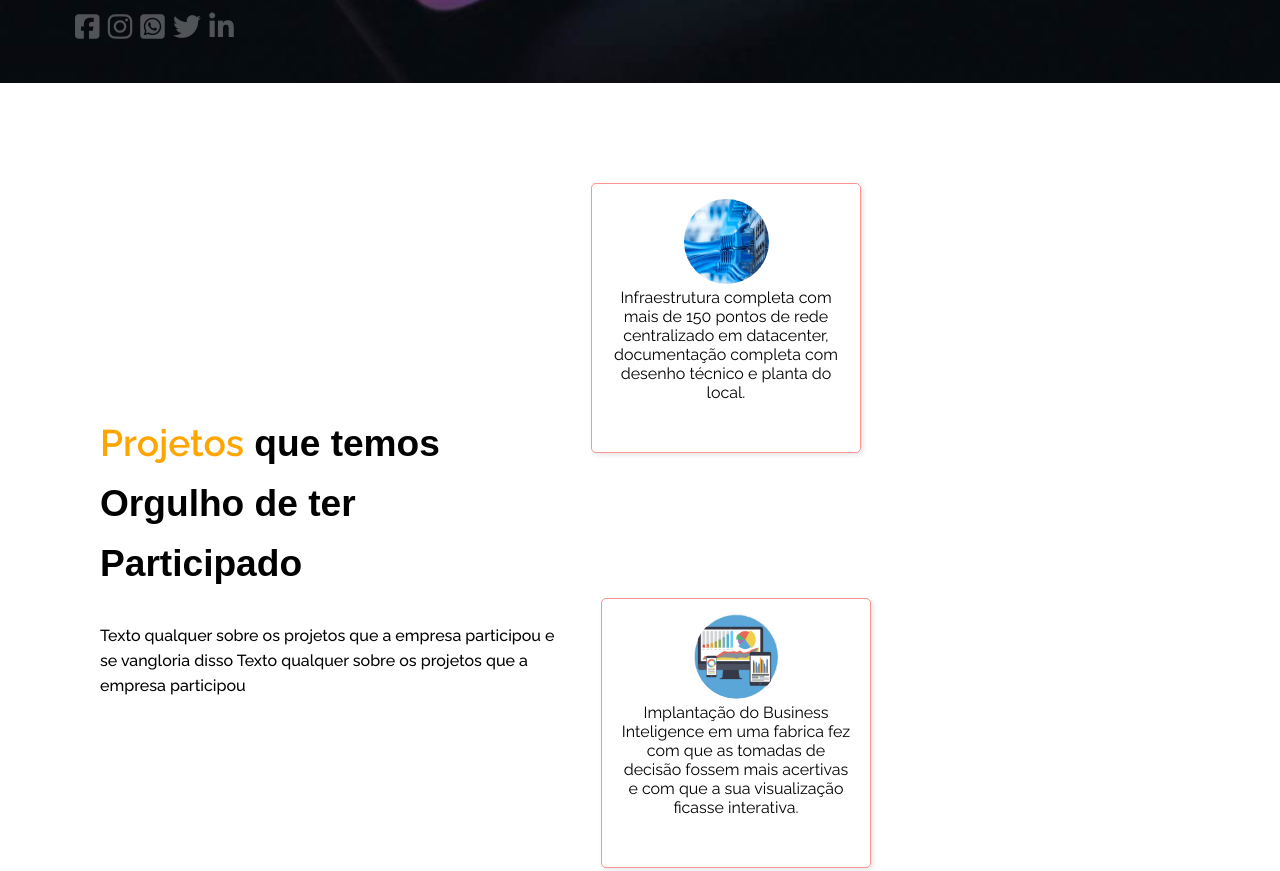
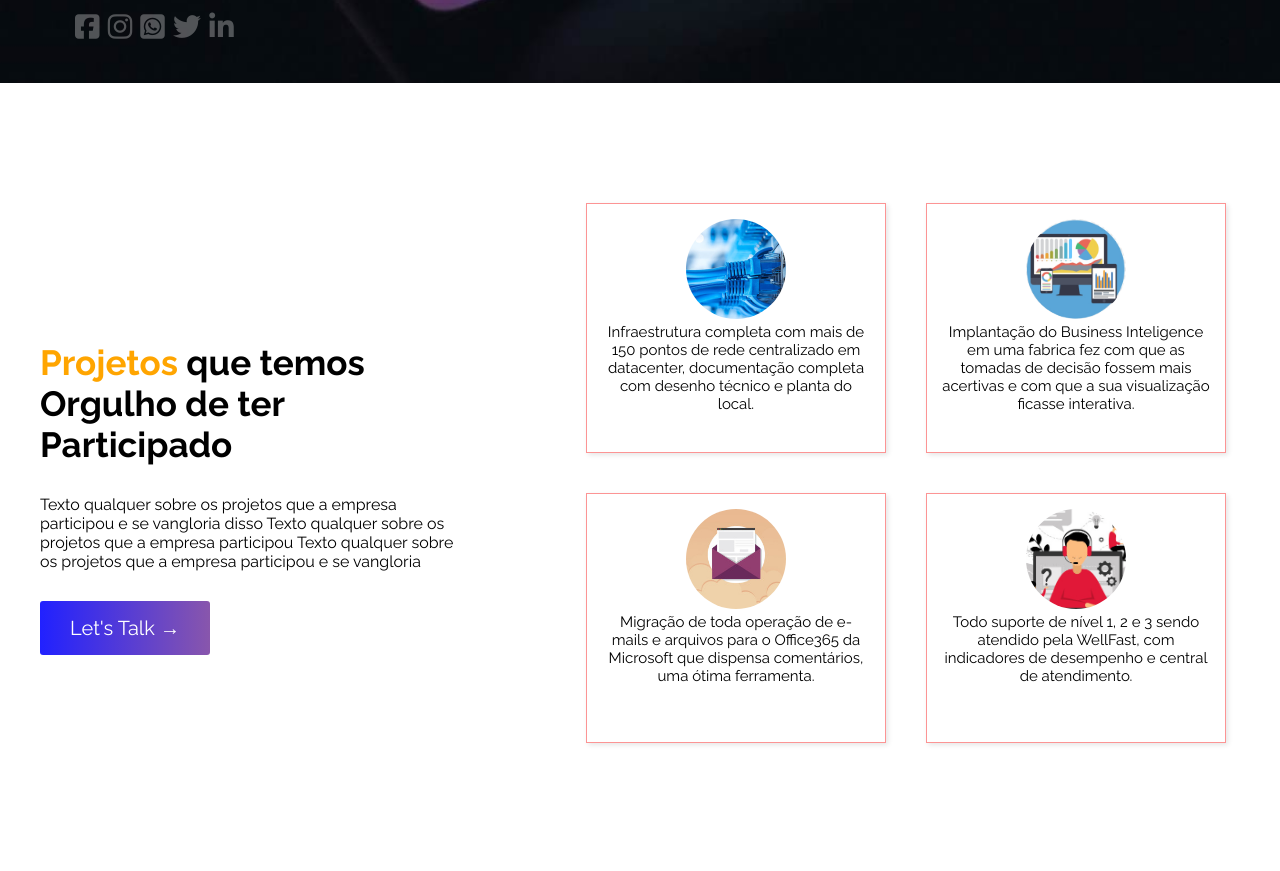
Before and after one commit to Romulogno/wellfast-responsivo, a plain HTML site: page index.html in a window 1280 px wide. Shown: the part 662-1533 px from the top of the page. Drawn offline with Linux system fonts and the light colour scheme.

Commit message:
Terceira Parte Finalizada
Terceira Parte Finalizada para todos os tipos de devices.

```diff
--- a/index.html
+++ b/index.html
@@ -47,20 +47,21 @@
 
 <!--Terceira parte projetos-->
 
-<div class="container-proj">
-    <div class="proj-text">
+<div class="row">
+    <div class="left">
       <h2>
         <span style="color: orange;">Projetos</span> que temos Orgulho de ter Participado
       </h2>
-      <p>Texto qualquer sobre os projetos que a empresa participou e se vangloria disso Texto qualquer sobre os projetos que a empresa participou </p>
+      <p>Texto qualquer sobre os projetos que a empresa participou e se vangloria disso Texto qualquer sobre os projetos que a empresa participou Texto qualquer sobre os projetos que a empresa participou e se vangloria </p>
+      <a href="#"class="botao"><div >Let's Talk &#8594</div></a>
     </div>
 
-    <div class="square-container">
-        <div class="square">
+    <div class="right">
+        <div class="square cabos">
         <img src="imagens/cabos2.jpg" alt="datacenter image">
         <p>Infraestrutura completa com mais de 150 pontos de rede centralizado em datacenter, documentação completa com desenho técnico e planta do local.</p>
         </div>
-        <div class="square square2">
+        <div class="square bi">
         <img src="imagens/BI.jpg" alt="Bussiness-inteligence image">
         <p>Implantação do Business Inteligence em uma fabrica fez com que as tomadas de decisão fossem mais acertivas e com que a sua visualização ficasse interativa.</p>
         </div>
@@ -68,10 +69,11 @@
         <img src="imagens/mail.jpg" alt="mail image">
         <p>Migração de toda operação de e-mails e arquivos para o Office365 da Microsoft que dispensa comentários, uma ótima ferramenta.</p>
         </div>
-        <div class="square square2 suporte">
+        <div class="square suporte">
         <img src="imagens/IT-Support.jpg" alt="it support image">
         <p>Todo suporte de nível 1, 2 e 3 sendo atendido pela WellFast, com indicadores de desempenho e central de atendimento.</p>
         </div>
+
     </div>
 
 </div>
--- a/style.css
+++ b/style.css
@@ -54,6 +54,7 @@ a:hover{
     background-size: cover;
     height: 500px;
     position: relative;
+    margin-bottom: 50px;
 }
 
 div.text-container {
@@ -101,65 +102,136 @@ div.icones a:hover{
     color: rgba(255, 255, 255, 0.205);
 }
 
-/* Terceira parte Projetos*/
+/* Terceira parte Projetos mobile*/
 
-.container-proj {
+.row{
     display: flex;
     flex-wrap: wrap;
-    flex-direction: column;
 }
 
-.proj-text {
-    padding:30px 15px;
-    text-align: center;
+.left {
+    display: flex;
+    flex-wrap: wrap;
+    flex: 40%;
+    padding: 40px;
+    align-content: center;
 }
 
-.proj-text h2{
-    font-family: sans-serif;
-    line-height: 30px;
-    font-weight: 800;
-    margin-top: 30px;
+.left h2{
+    font-size: 35px;
     margin-bottom: 30px;
 }
 
-.proj-text p{
-    line-height: 25px;
-    font-weight: 500;
+.left p{
+    margin-bottom: 30px;
+}
+
+.right {
+    display: flex;
+    flex: 60%;
+    padding-top: 50px;
+    flex-wrap: wrap;
+    padding-bottom: 100px;
+    justify-content: center;
 }
 
 .square {
-    font-size: 9px;
-    text-align: center;
     border: 1px solid rgba(248, 7, 7, 0.432);
     box-shadow: 2px 2px 5px rgba(0, 0, 0, 0.100);
-    width: 220px;
-    height: 220px;
-    margin: 30px auto;
-    border-radius: 5px;
-    padding: 13px;
-    padding-top: 4px;
+    height: 250px;
+    width: 300px;
+    margin: 20px;
+    text-align: center;
+    padding: 15px;        }
+
+.square img{
+    height: 100px;
+    width: 100px;
+    border-radius: 50%;
+    object-fit: cover;
 }
 
-.square img{
-    width: 65px;
-    height: 65px;
-    border-radius: 50%;
+.botao {
+    text-align: center;
+    width: 170px;
+    padding: 15px;
+    font-size: 20px;
+    background-image: linear-gradient(to right,  rgba(0, 0, 255, 0.87), rgba(76, 0, 130, 0.664));
+    color: white;
+    border-radius: 3px;
+    text-decoration: none;
 }
 
 
 
 
-
-/* Layout responsivo para laptops*/
-@media only screen and (min-width: 600px) {
+/* Medium devices (landscape tablets, 768px and up) */
+@media only screen and (min-width: 768px) {
+    a.menu{
+        padding: 35px 20px;
+    }
+     .logo-pqn {
+        margin-left: 10px;
+    }
     .header-flex{
         flex-direction: row;
     }
-    a.menu {
-    padding: 35px 20px;
+    .square{
+      height: 200px;
+      width: 200px;
+      font-size: 14px;
+      padding:7px;
+      margin: 10px;
+    }
+    .square img{
+    height: 70px;
+    width: 70px;
+    }
+    .left h2{
+        font-size: 26px;
+    }
+
+  /* Large devices (laptops/desktops, 992px and up) */
+  @media only screen and (min-width: 992px) {
+    a.menu{
+        padding: 35px 20px;
     }
     .logo-pqn {
-        background-color: rgba(0, 0, 0, 0.000);
+        margin-left: 10px;
+    }
+    .square{
+        height: 250px;
+        width: 250px;
+        font-size: 14px;
+        padding:7px;
+        margin: 10px;
+      }
+      .square img{
+      height: 70px;
+      width: 70px;
+      }
+      .left h2{
+          font-size: 35px;
+      }
+      div.botao1{
+        margin-top:10px ;
+        width: 340px;
+        font-size: 0.6em;
+     }
+}
+
+
+
+/* Extra large devices (large laptops and desktops, 1200px and up) */
+/* Primeira parte */
+@media only screen and (min-width: 1200px) {
+    a.menu{
+        padding: 35px 20px;
+    }
+    .header-flex{
+        flex-direction: row;
+    }
+    .logo-pqn {
         margin-left: 10px;
     }
     .imagem-emp {
@@ -188,72 +260,58 @@ div.icones a:hover{
         font-size: 2em;
     }
     /* Terceira parte para laptops*/
-
-    .container-proj{
+    .row{
         display: flex;
-        flex-direction: row;
-        min-height: 850px; ;
+        flex-wrap: wrap;
     }
 
-    .square-container{
+    .left {
+        display: flex;
+        flex-wrap: wrap;
+        flex: 40%;
+        padding: 40px;
+        align-content: center;
     }
 
-    .proj-text{
-        max-width: 45%;
-        padding-top: 300px;
-        padding-left: 100px;
-        text-align: left;
+    .left h2{
+        font-size: 35px;
+        margin-bottom: 30px;
     }
 
-    .proj-text h2 {
-        font-weight: 600;
-        font-size: 2.9vw;
-        line-height: 60px;
+    .left p{
+        margin-bottom: 30px;
     }
 
-    .square-container{
+    .right {
         display: flex;
+        flex: 60%;
+        padding-left: 20px;
+        padding-top: 50px;
         flex-wrap: wrap;
-        width: 55%;
-        align-content: center;
-        padding-right: 120px;
+        padding-bottom: 100px;
+    }
 
-    }
     .square {
-        font-size: 16px;
-        margin-top: 100px;
-        margin-bottom: 15px;
-        margin-right: 15px;
-        margin-left: 15px;
+        border: 1px solid rgba(248, 7, 7, 0.432);
+        box-shadow: 2px 2px 5px rgba(0, 0, 0, 0.100);
+        height: 250px;
+        width: 300px;
+        margin: 20px;
+        text-align: center;
         padding: 15px;
-        width: 270px;
-        height: 270px;
-
+        font-size: 15px ;
     }
 
     .square img{
-        width: 85px;
-        height: 85px;
-        border-radius: 50%;}
-
-    .square2{
-        margin-top: 130px;
-        margin-left: 25px;
-    }
-    .mail{
-        margin-top: 0px;
+        height: 100px;
+        width: 100px;
+        border-radius: 50%;
+        object-fit: cover;
     }
 
-    .suporte{
-        margin-top: 30px;
+    .botao {
+        text-align: center;
+        width: 170px;
+        padding: 15px;
+        font-size: 20px;
     }
-
-}
-
-
-@media only screen and (max-width:768px) {
-    .square {
-        width: 150px;
-        height: 150px;
-    }
-}
```
